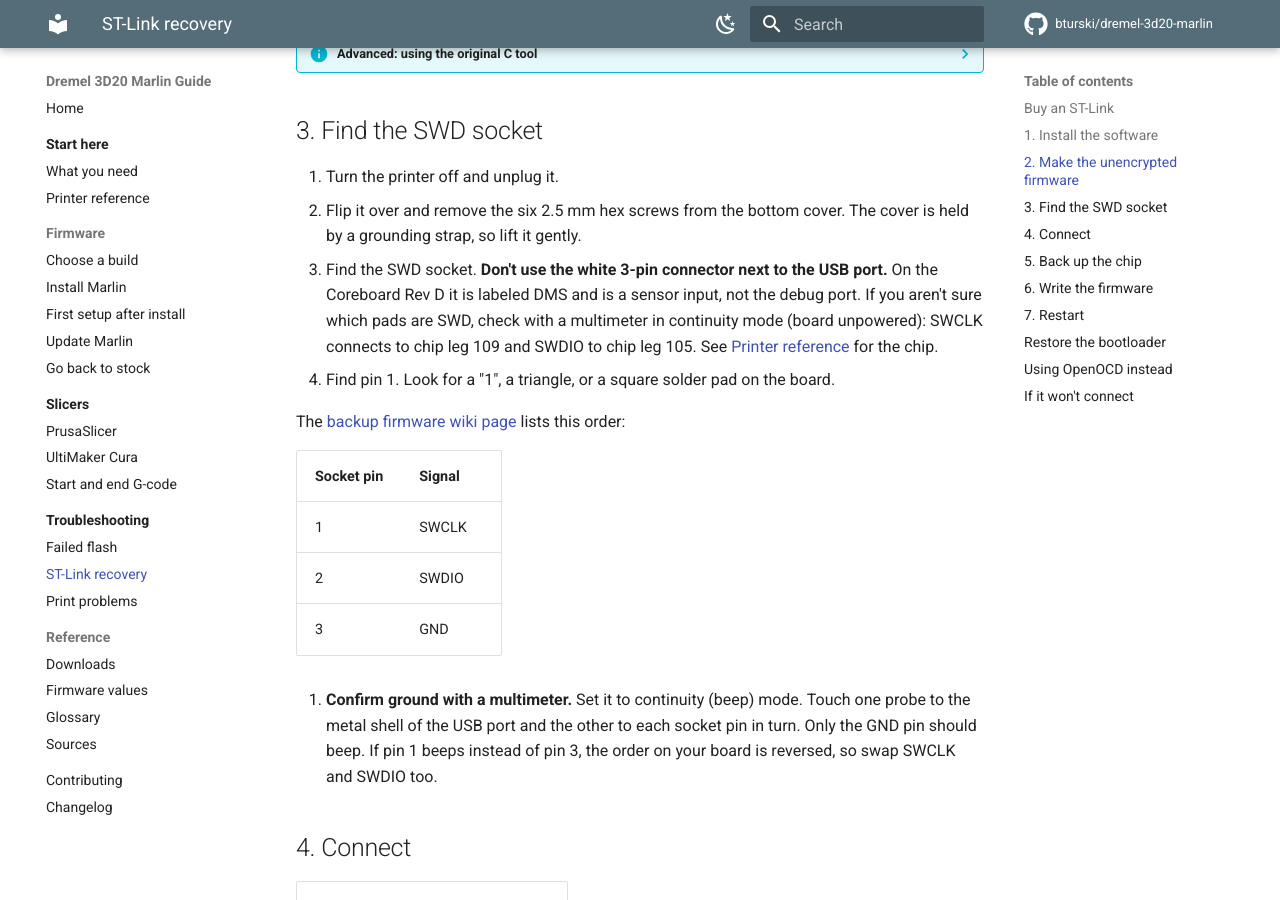
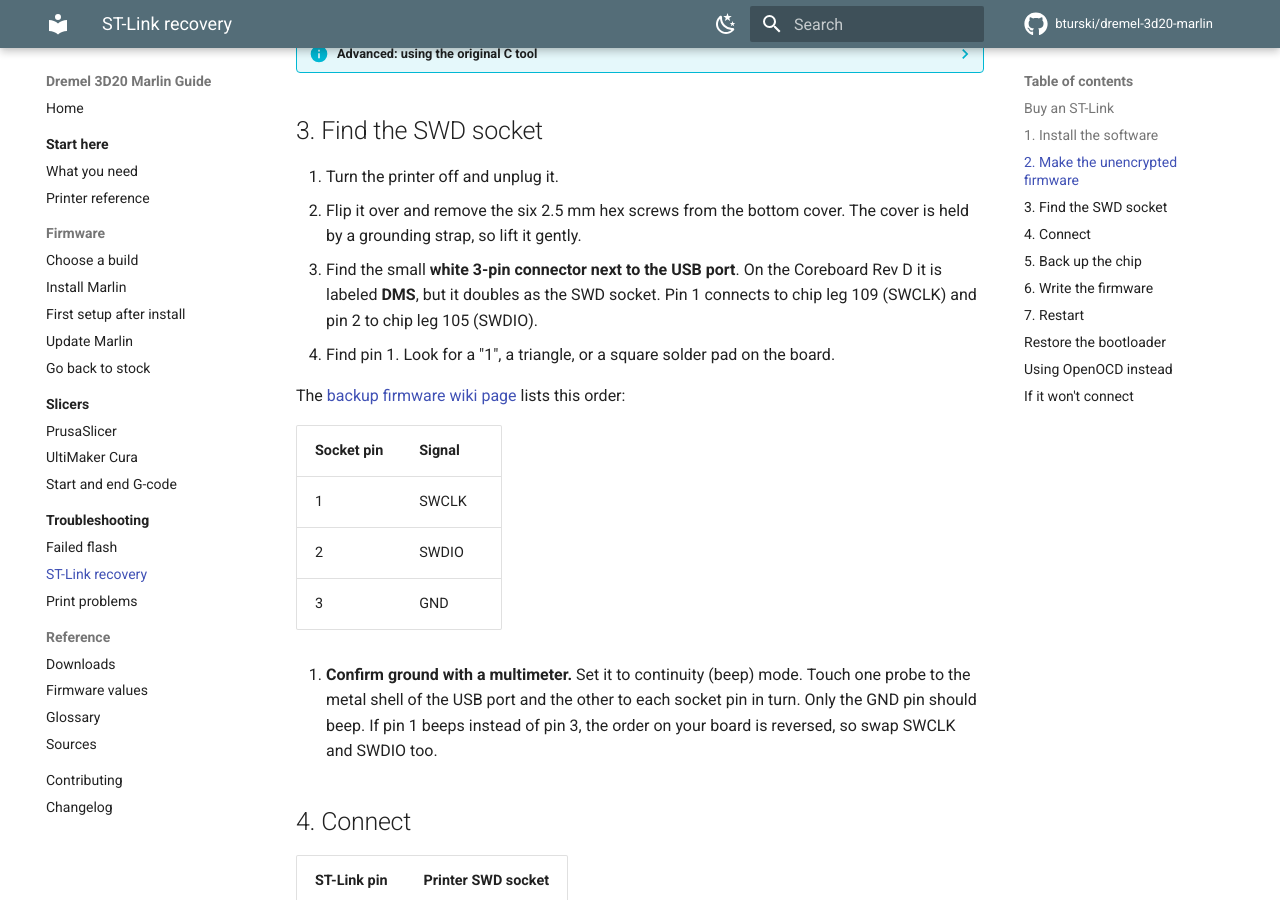
Before and after one commit to bturski/dremel-3d20-marlin, an MkDocs documentation site: the page built from docs/troubleshooting/st-link-recovery.md, in a window 1280 px wide and 900 px high, scrolled down 1744 px. Built offline with MkDocs 1.6.1 and Material for MkDocs 9.7.7, drawn with Linux system fonts in a browser that asks for light colours; comment, search, counter and statistics services are not loaded.

Commit message:
SWD socket: confirmed by continuity that the DMS connector carries SWCLK and SWDIO
Co-Authored-By: Claude Opus 5.5 <noreply@anthropic.com>
Claude-Session: https://claude.ai/code/session_01KMii8xpU6u3m2T9divKWYr

```diff
--- a/docs/troubleshooting/st-link-recovery.md
+++ b/docs/troubleshooting/st-link-recovery.md
@@ -50,7 +50,7 @@ The `.bin` files in the Marlin release are encrypted for the bootloader. The ST-
 
 1. Turn the printer off and unplug it.
 2. Flip it over and remove the six 2.5 mm hex screws from the bottom cover. The cover is held by a grounding strap, so lift it gently.
-3. Find the SWD socket. **Don't use the white 3-pin connector next to the USB port.** On the Coreboard Rev D it is labeled DMS and is a sensor input, not the debug port. If you aren't sure which pads are SWD, check with a multimeter in continuity mode (board unpowered): SWCLK connects to chip leg 109 and SWDIO to chip leg 105. See [Printer reference](../start-here/printer-reference.md#flash-memory-layout) for the chip.
+3. Find the small **white 3-pin connector next to the USB port**. On the Coreboard Rev D it is labeled **DMS**, but it doubles as the SWD socket. Pin 1 connects to chip leg 109 (SWCLK) and pin 2 to chip leg 105 (SWDIO).
 4. Find pin 1. Look for a "1", a triangle, or a square solder pad on the board.
 
 The [backup firmware wiki page](https://github.com/moonglow/FlashForge_Marlin/wiki/Backup-printer-firmware) lists this order:
```
Also changed, not shown: docs/start-here/printer-reference.md (+1 -1 lines).
